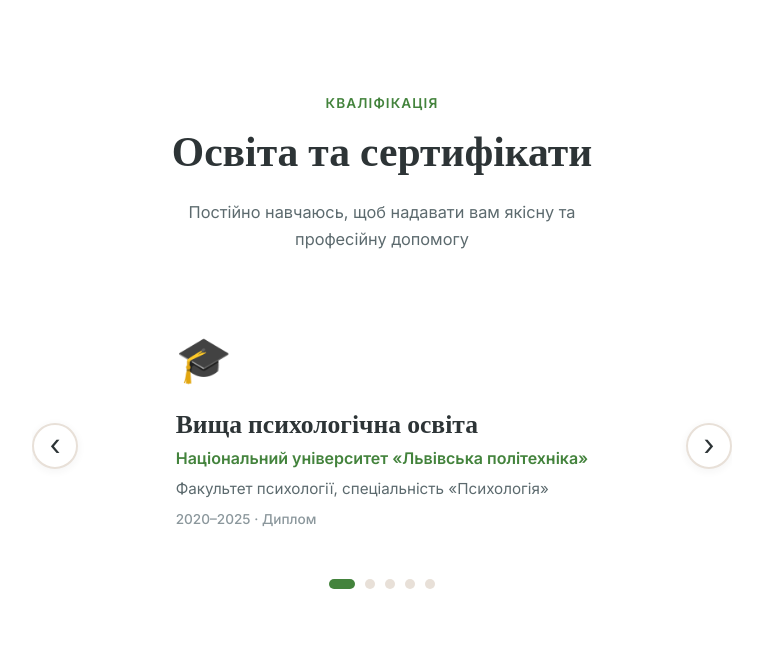
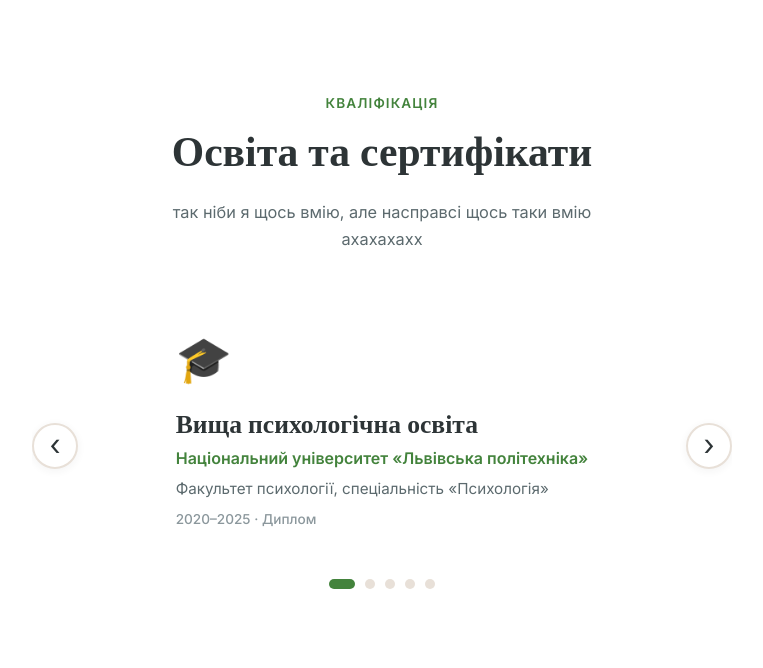
Before and after one commit to yurkorudi/kholenkaa_web, a Flask app: page / in a window 1280 px wide. Shown: the part 1604-2272 px from the top of the page, without its empty margins (258-1021 px from the left). Run offline with Flask 3, Linux system fonts and the light colour scheme; data that the repository does not hold is empty.

Commit message:
Update homepage.html

```diff
--- a/templates/homepage.html
+++ b/templates/homepage.html
@@ -94,7 +94,7 @@
                 <div class="certifications__header fade-in">
                     <span class="section-label">Кваліфікація</span>
                     <h2>Освіта та сертифікати</h2>
-                    <p>Постійно навчаюсь, щоб надавати вам якісну та професійну допомогу</p>
+                    <p>так ніби я щось вмію, але насправсі щось таки вмію ахахахахх</p>
                 </div>
 
                 <div class="carousel fade-in" id="certCarousel">
```
